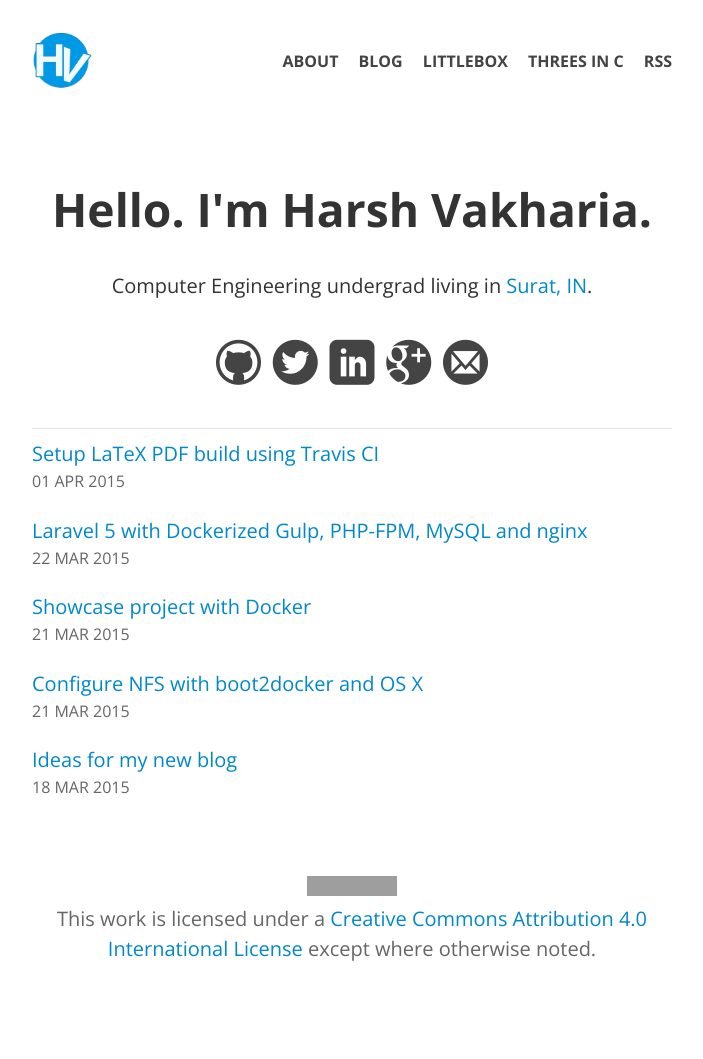
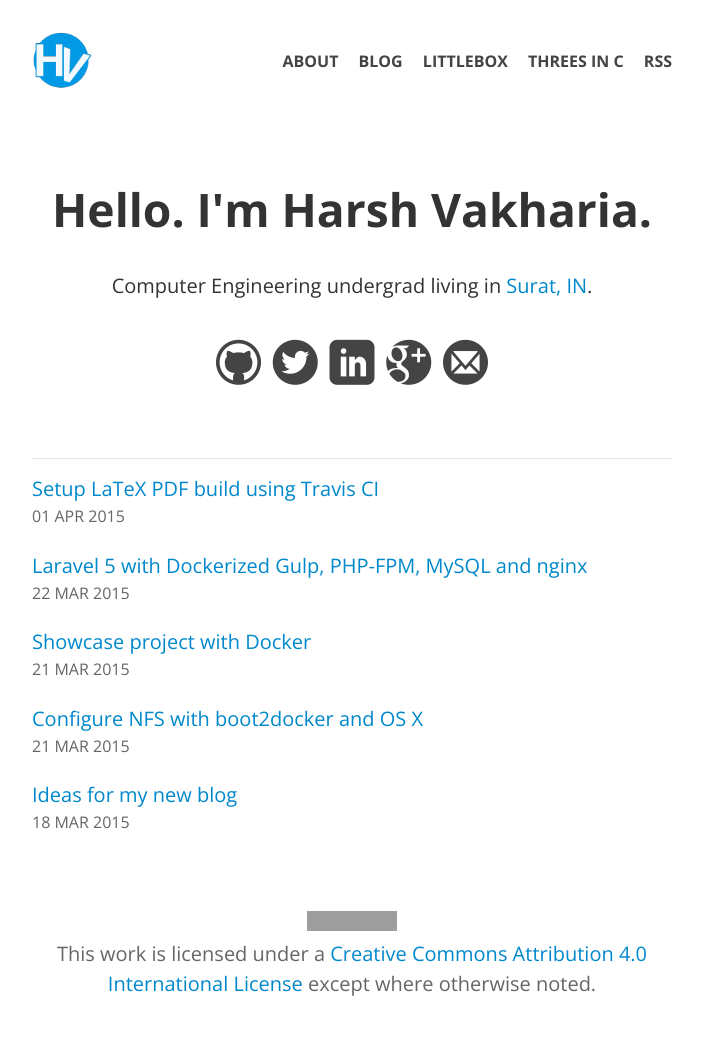
Before and after one commit to hbcbh1999/harshjv.github.io, a Jekyll site: the page built from index.html, in a window 1280 px wide. Shown: the whole page, without its empty margins (288-991 px from the left). Built offline with Jekyll 4.4.1, drawn with Linux system fonts in a browser that asks for light colours; Markdown is read by kramdown in place of the engine named in the settings; before the commit the page ends 1024 px from its top, so only the background shows below that; grey boxes are pictures that could not be loaded.

Commit message:
Update style

```diff
--- a/_sass/_post.scss
+++ b/_sass/_post.scss
@@ -51,6 +51,10 @@
   }
 }
 
+hr {
+  @extend %double-margin-top, %half-margin-bottom;
+}
+
 .archive-posts {
   @extend .recent-posts;
 
```
